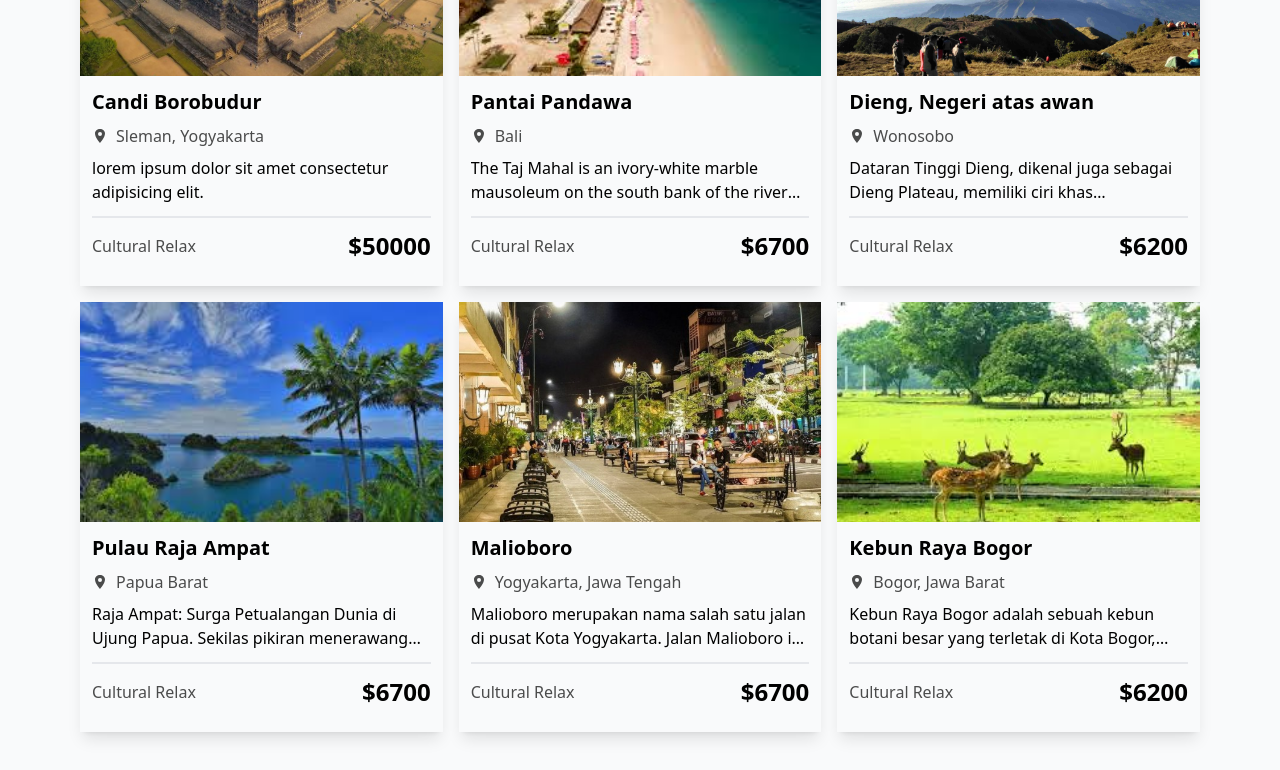
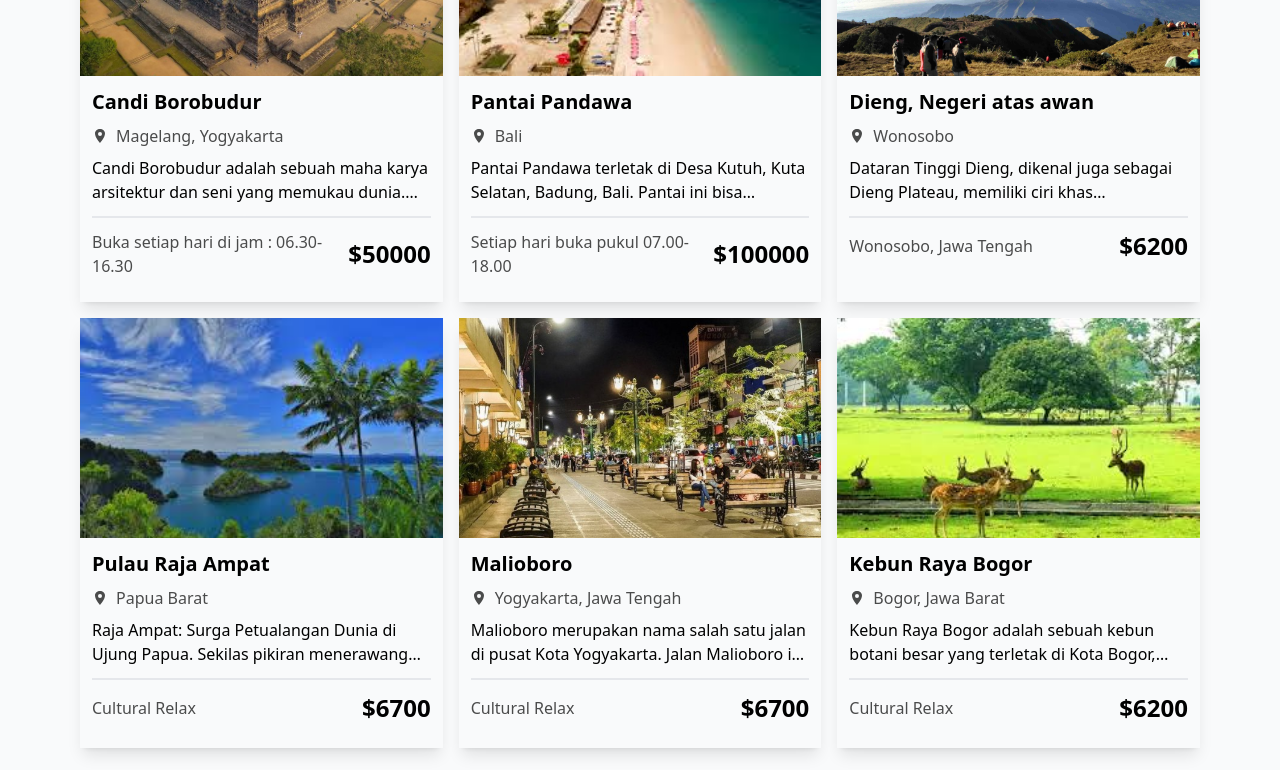
Before and after one commit to sidoelz123/Capstone-Dicoding-TravelApp, a React (Vite) app: page / in a window 1280 px wide. Shown: the part 1000-1770 px from the top of the page. Built offline with nearby package versions, Linux system fonts and the light colour scheme.

Commit message:
front end done

```diff
--- a/src/components/Location/Location.jsx
+++ b/src/components/Location/Location.jsx
@@ -12,13 +12,13 @@ const Location = () => {
 
           <div className="rounded-xl ">
             <iframe
-              src="https://www.google.com/maps/embed?pb=!1m18!1m12!1m3!1d7116.040113933064!2d83.97168138953894!3d26.90285855661167!2m3!1f0!2f0!3f0!3m2!1i1024!2i768!4f13.1!3m3!1m2!1s0x39938d631905f7c1%3A0x189dbadf0b42da46!2sNew%20Mobile%20World!5e0!3m2!1sen!2sin!4v1700902186385!5m2!1sen!2sin"
+              src="https://www.google.com/maps/embed?pb=!1m18!1m12!1m3!1d16328182.874958554!2d107.21965835380388!3d-2.3813404558340787!2m3!1f0!2f0!3f0!3m2!1i1024!2i768!4f13.1!3m3!1m2!1s0x2c4c07d7496404b7%3A0xe37b4de71badf485!2sIndonesia!5e0!3m2!1sid!2sid!4v1717515592312!5m2!1sid!2sid"
               width="100%"
               height="360"
+              style={{ borderRadius: "20px" }}
               allowfullscreen=""
               loading="lazy"
-              referrerPolicy="no-referrer-when-downgrade"
-              style={{ borderRadius: "20px" }}
+              referrerpolicy="no-referrer-when-downgrade"
             ></iframe>
           </div>
         </div>
--- a/src/components/Places/Places.jsx
+++ b/src/components/Places/Places.jsx
@@ -11,19 +11,20 @@ const PlacesData = [
   {
     img: Img1,
     title: "Candi Borobudur",
-    location: "Sleman, Yogyakarta",
-    description: "lorem ipsum dolor sit amet consectetur adipisicing elit.",
+    location: "Magelang, Yogyakarta",
+    description:
+      "Candi Borobudur adalah sebuah maha karya arsitektur dan seni yang memukau dunia. Dengan desain yang kompleks, relief indah, dan simbolisme mendalam, candi ini tidak hanya menjadi saksi sejarah dan warisan budaya Indonesia, tetapi juga menginspirasi pengunjung dari seluruh dunia. Keindahan dan makna di balik arsitektur spektakuler Candi Borobudur akan terus memikat dan mengagumkan kita sepanjang masa..",
     price: 50000,
-    type: "Cultural Relax",
+    type: "Buka setiap hari di jam : 06.30-16.30",
   },
   {
     img: Img2,
     title: "Pantai Pandawa",
     location: "Bali",
     description:
-      "The Taj Mahal is an ivory-white marble mausoleum on the south bank of the river Yamuna in the Indian city of Agra.",
-    price: 6700,
-    type: "Cultural Relax",
+      "Pantai Pandawa terletak di Desa Kutuh, Kuta Selatan, Badung, Bali. Pantai ini bisa ditempuh selama 30 menit dari Nusa Dua dan Uluwatu",
+    price: 100000,
+    type: "Setiap hari buka pukul 07.00-18.00",
   },
   {
     img: Img3,
@@ -32,13 +33,14 @@ const PlacesData = [
     description:
       "Dataran Tinggi Dieng, dikenal juga sebagai Dieng Plateau, memiliki ciri khas administratif dan geografis yang langka di Indonesia. Wilayah ini terbagi menjadi dua wilayah administratif yang terpisah, yaitu Dieng Kulon di Kabupaten Wonosobo (bagian barat) dan Dieng Wetan di Kabupaten Banjarnegara (bagian timur)",
     price: 6200,
-    type: "Cultural Relax",
+    type: "Wonosobo, Jawa Tengah",
   },
   {
     img: Img4,
     title: "Pulau Raja Ampat",
     location: "Papua Barat",
-    description: "Raja Ampat: Surga Petualangan Dunia di Ujung Papua. Sekilas pikiran menerawang dan sebuah lukisan elok pun muncul terbayang. Lautan lepas dengan pulau-pulau karang yang tersusun rapih menyambut beberapa ekor lumba-lumba yang berloncatan ceria.",
+    description:
+      "Raja Ampat: Surga Petualangan Dunia di Ujung Papua. Sekilas pikiran menerawang dan sebuah lukisan elok pun muncul terbayang. Lautan lepas dengan pulau-pulau karang yang tersusun rapih menyambut beberapa ekor lumba-lumba yang berloncatan ceria.",
     price: 6700,
     type: "Cultural Relax",
   },
@@ -68,7 +70,7 @@ const Places = ({ handleOrderPopup }) => {
       <div className="dark:bg-gray-900 dark:text-white bg-gray-50 py-10">
         <section data-aos="fade-up" className="container ">
           <h1 className=" my-8 border-l-8 border-primary/50 py-2 pl-2 text-3xl font-bold">
-          Rekomendasi Wisata Terbaik
+            Rekomendasi Wisata Terbaik
           </h1>
           <div className="grid grid-cols-1 sm:grid-cols-2 md:grid-cols-3 gap-4">
             {PlacesData.map((item, index) => (
--- a/src/components/Testimonial/Testimonial.jsx
+++ b/src/components/Testimonial/Testimonial.jsx
@@ -10,9 +10,9 @@ const testimonialData = [
   },
   {
     id: 1,
-    name: "Budi",
-    text: "Lorem ipsum dolor sit amet consectetur adipisicing elit. Eaque reiciendis inventore iste ratione ex alias quis magni at optio",
-    img: "https://picsum.photos/102/102",
+    name: "Ahmad",
+    text: "Aplikasi ini sangat membantu sekali dalam mengakses wisata",
+    img: "https://picsum.photos/101/101",
   },
   {
     id: 1,
--- a/src/pages/About.jsx
+++ b/src/pages/About.jsx
@@ -11,15 +11,25 @@ const About = () => {
             Tentang Kami
           </h1>
           <p>
-            Aplikasi HealingGo adalah sebuah aplikasi sistem informasi tentang travel wisata. Aplikasi ini ditujukan kepada seluruh
-            masyarakat khusus nya masyarakat Indonesia, dengan adanya aplikasi HealingGo ini maka dapat membantu masyarakat Indonesia
-            mencari destinasi wisata di wilayah negara Indonesia.
+            Aplikasi HealingGo adalah sebuah aplikasi sistem informasi tentang
+            travel wisata. Aplikasi ini ditujukan kepada seluruh masyarakat
+            khusus nya masyarakat Indonesia, dengan adanya aplikasi HealingGo
+            ini maka dapat membantu masyarakat Indonesia mencari destinasi
+            wisata di wilayah negara Indonesia.Di era digital ini, kemudahan
+            akses informasi menjadi hal yang esensial. Hal ini juga berlaku
+            dalam hal pariwisata. Masyarakat Indonesia kini memiliki banyak
+            pilihan untuk menjelajahi keindahan alam dan budaya negaranya
+            melalui berbagai aplikasi wisata. Salah satu aplikasi yang patut
+            dipertimbangkan adalah HealingGo.
           </p>
           <br />
           <p>
-            Lorem ipsum dolor sit amet, consectetur adipisicing elit. Commodi
-            suscipit minus similique aliquam recusandae quisquam id nulla
-            tempora voluptate vero.
+            Apliasi ini dibuat dengan tujuan membantu masyarakat Indonesia.
+            HealingGo hadir sebagai solusi bagi para pelancong yang ingin
+            menemukan destinasi wisata yang sesuai dengan kebutuhan dan minat
+            mereka. Aplikasi ini menyediakan informasi lengkap tentang berbagai
+            tempat wisata di seluruh Indonesia, mulai dari wisata alam, wisata
+            budaya, hingga wisata kuliner.
           </p>
         </div>
       </div>
```
